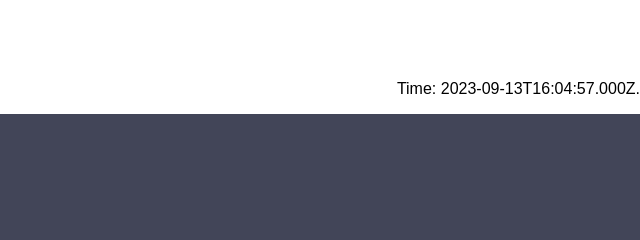
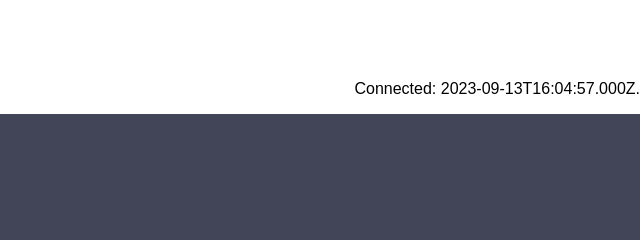
Before and after one commit to kimcharli/www.jnpr-ps-cloud.com, a plain HTML site: page index.html in a window 1280 px wide. Shown: the top 240 px of the page, 640-1280 px from the left. Drawn offline with Linux system fonts and the light colour scheme.

Commit message:
changed the title

```diff
--- a/index.html
+++ b/index.html
@@ -3,7 +3,7 @@
 
 <head>
   <meta charset="UTF-8">
-  <title>JavaScript Digital Clock</title>
+  <title>jnpr-ps-cloud.com</title>
   <style>
     body {
       font-family: sans-serif;
@@ -54,7 +54,7 @@
 <body>
 
   <h1>www.jnpr-ps-cloud.com</h1>
-  <p style="text-align:right;"> Time: <span id="time"> </span>.</p>
+  <p style="text-align:right;"> Connected: <span id="time"> </span>.</p>
 
   <div class="clock">
     <div class="time"></div>
```
